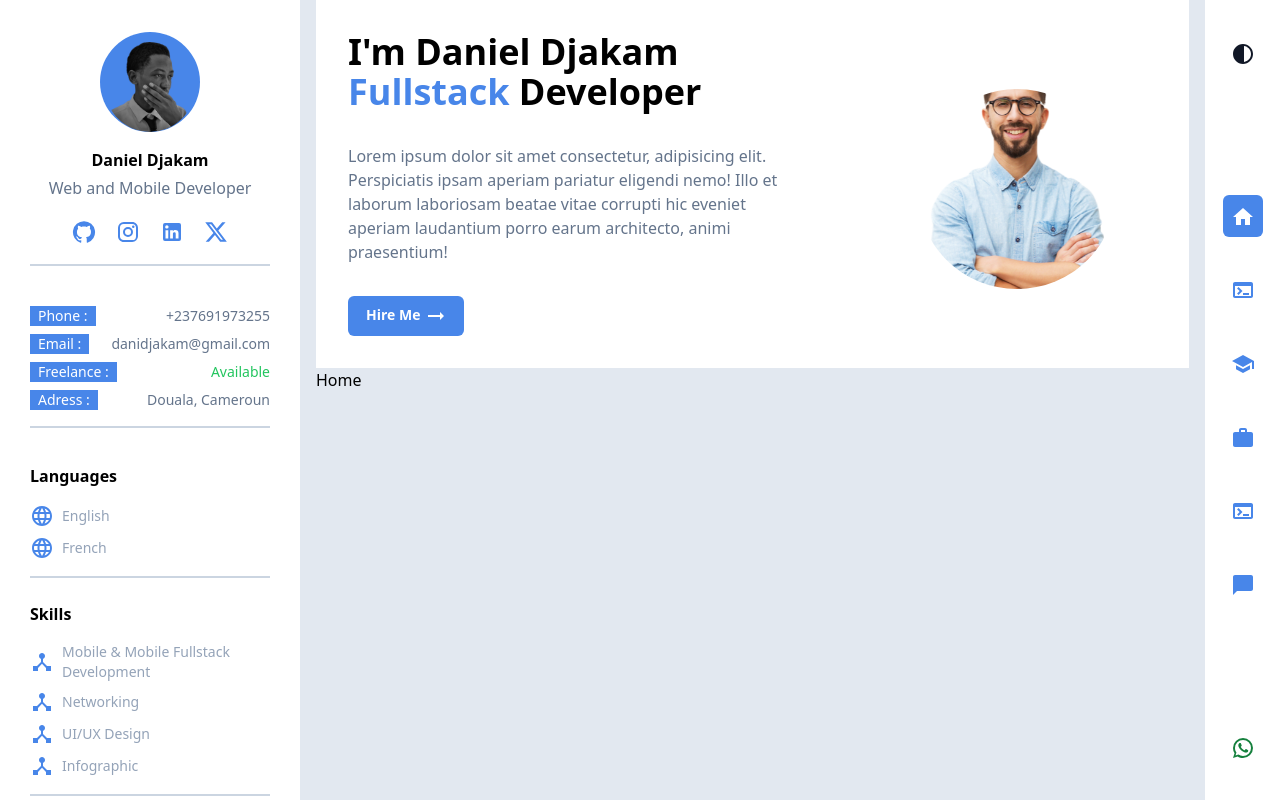
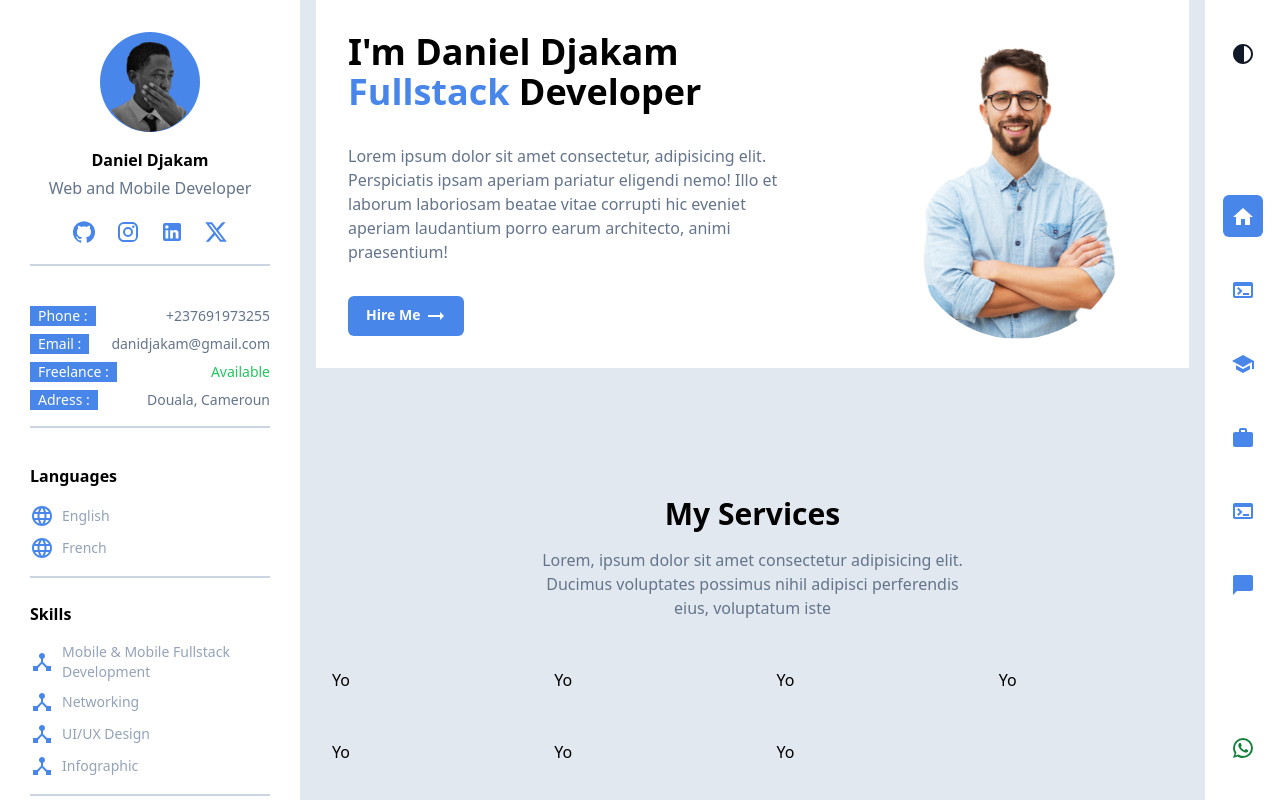
Before and after one commit to danieldjakam/my-portfolio, a React (Create React App) app: page / in a window 1280 px wide. Built offline with nearby package versions, Linux system fonts and the light colour scheme.

Commit message:
begin grid services

```diff
--- a/src/components/Sections/Services.jsx
+++ b/src/components/Sections/Services.jsx
@@ -1,10 +1,22 @@
 import React from 'react'
+import SectionHeader from '../ui/sectionHeader'
+import Section from '../ui/Section'
+import Grid from '../ui/Grid/Grid'
+import GridElement from '../ui/Grid/GridElement'
 
 function Services() {
     return (
-        <div id='services' className='h-screen'>
-            Services
-        </div>
+        <Section title="My Services" description="Lorem, ipsum dolor sit amet consectetur adipisicing elit. Ducimus voluptates possimus nihil adipisci perferendis eius, voluptatum iste ">
+            <Grid>
+                <GridElement/>
+                <GridElement/>
+                <GridElement/>
+                <GridElement/>
+                <GridElement/>
+                <GridElement/>
+                <GridElement/>
+            </Grid>
+        </Section>
     )
 }
 
--- a/src/components/global/FixedElement.jsx
+++ b/src/components/global/FixedElement.jsx
@@ -17,7 +17,7 @@ function FixedElement() {
                 <CustomBtn text={<><span className='ml-0.5'>Hire Me <ArrowRightAlt/></span></>} className={'text-sm hover:bg-primary-fonced px-4  text-white font-bold rounded-full transition duration-500 ease-in-out hover:translate-x-2'}/>
             </div>
             <div className="w-[40%] flex justify-center items-center">
-                <img src={image} className='w-[200px] h-[200px] object-cover rounded-full mt-[10px] ml-[5px]' alt='Daniel Djakam' />
+                <img src={image} className='w-[auto] h-[300px] object-cover rounded-full mt-[10px] ml-[5px]' alt='Daniel Djakam' />
             </div>
         </div>
     )
--- /dev/null
+++ b/src/components/ui/Grid/Grid.jsx
@@ -0,0 +1,12 @@
+import React from 'react'
+
+function Grid({children}) {
+    return (
+        <div class="grid grid-cols-1 sm:grid-cols-2 md:grid-cols-3 lg:grid-cols-4 gap-4">
+            {children}
+        </div>
+
+    )
+}
+
+export default Grid
--- /dev/null
+++ b/src/components/ui/Grid/GridElement.jsx
@@ -0,0 +1,11 @@
+import React from 'react'
+
+function GridElement() {
+    return (
+        <div className='dark:bg-gray-900 p-4 rounded'>
+            Yo
+        </div>
+    )
+}
+
+export default GridElement
--- /dev/null
+++ b/src/components/ui/Section.jsx
@@ -0,0 +1,13 @@
+import React from 'react'
+import SectionHeader from './sectionHeader'
+
+function Section({title, description, children}) {
+  return (
+    <div className='pt-32'>
+        <SectionHeader title={title} description={description}/>
+        {children}
+    </div>
+  )
+}
+
+export default Section
--- a/src/components/ui/sectionHeader.jsx
+++ b/src/components/ui/sectionHeader.jsx
@@ -1,9 +1,12 @@
 import React from 'react'
 
-function SectionHeader() {
-  return (
-    <div>SectionHeader</div>
-  )
+function SectionHeader({title, description}) {
+	return (
+		<div className='text-center mb-8'>
+			<h1 className='text-3xl font-bold text-dark dark:text-white'>{title}</h1>
+			<p className='text-slate-500 dark:text-slate-400 mt-4 w-[450px] mx-auto'>{description}</p>
+		</div>
+	)
 }
 
 export default SectionHeader
--- a/src/pages/ClientSide.jsx
+++ b/src/pages/ClientSide.jsx
@@ -14,7 +14,7 @@ function ClientSide() {
                     <FixedElement/>
                 </div>
                 <div className="">
-                    <Home/>
+                    {/* <Home/> */}
                     <Services/>
                 </div>
             </div>
```
